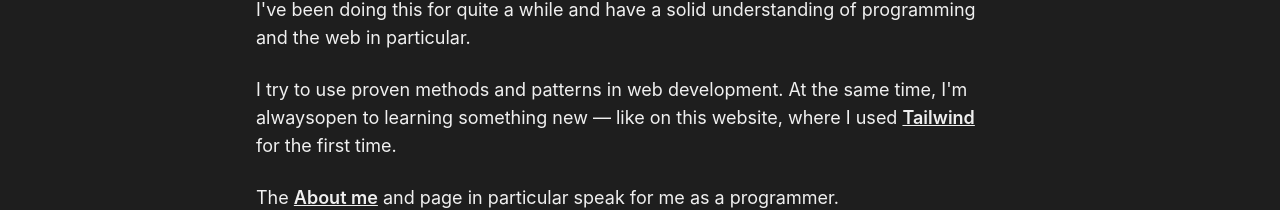
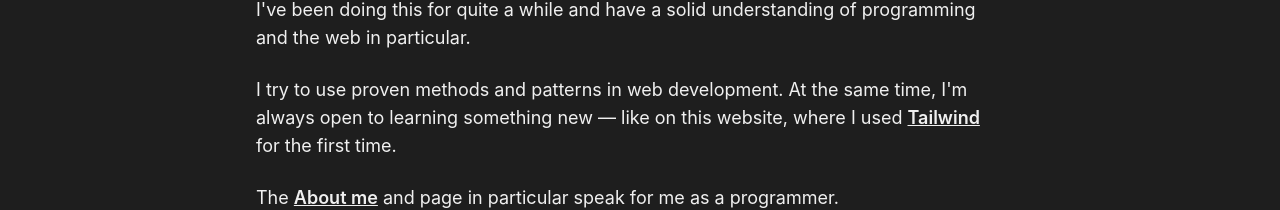
Before and after one commit to lemiil/lemiil-fun, a Vue app: page / in a window 1280 px wide. Shown: the part 492-702 px from the top of the page. Built offline with nearby package versions, Linux system fonts and the light colour scheme.

Commit message:
Update Home.vue

```diff
--- a/src/views/Home.vue
+++ b/src/views/Home.vue
@@ -34,7 +34,7 @@ import layout from './Layout.vue';
                 <p class="text-lg">
                     I try to use proven methods and patterns in web
                     development.
-                    At the same time, I'm alwaysopen to learning something
+                    At the same time, I'm always open to learning something
                     new — like on this website, where I used <a href="https://tailwindcss.com/"
                         class="font-semibold transition underline">Tailwind</a>
                     for the first time.
```
